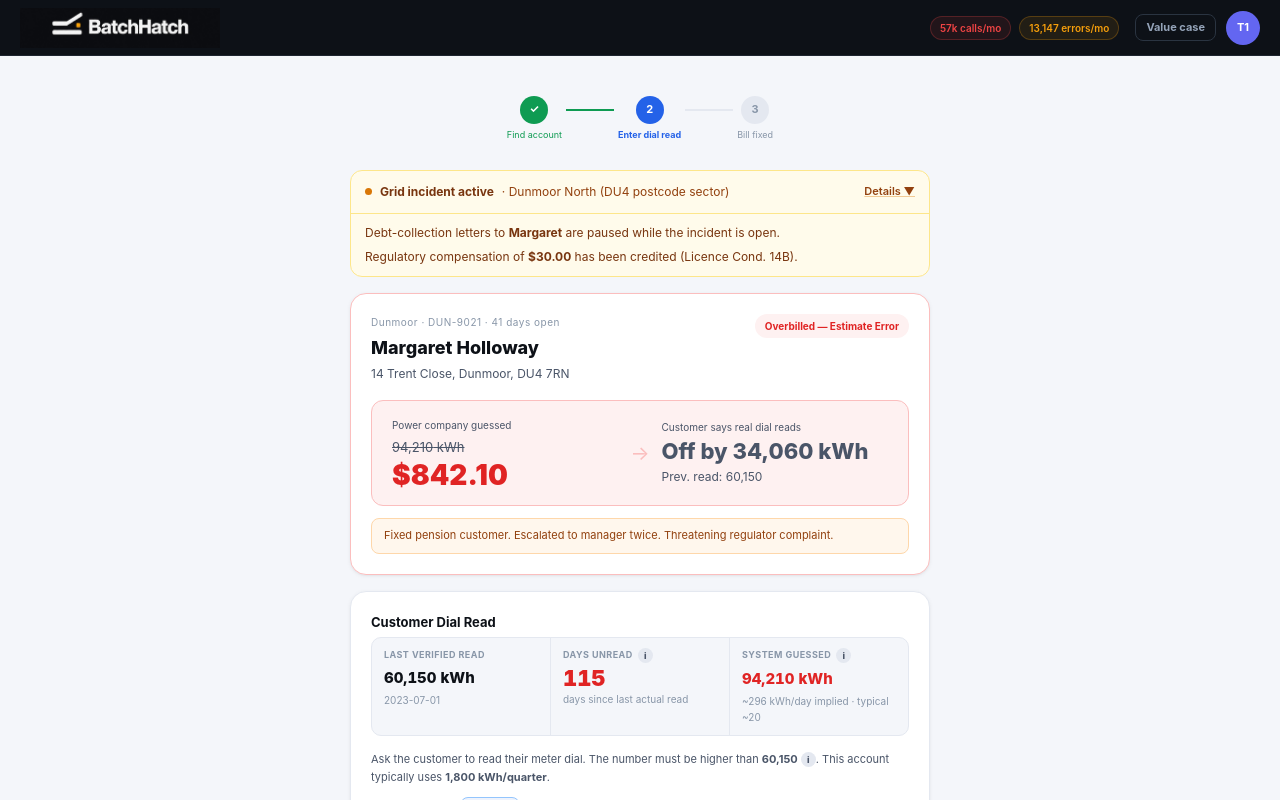
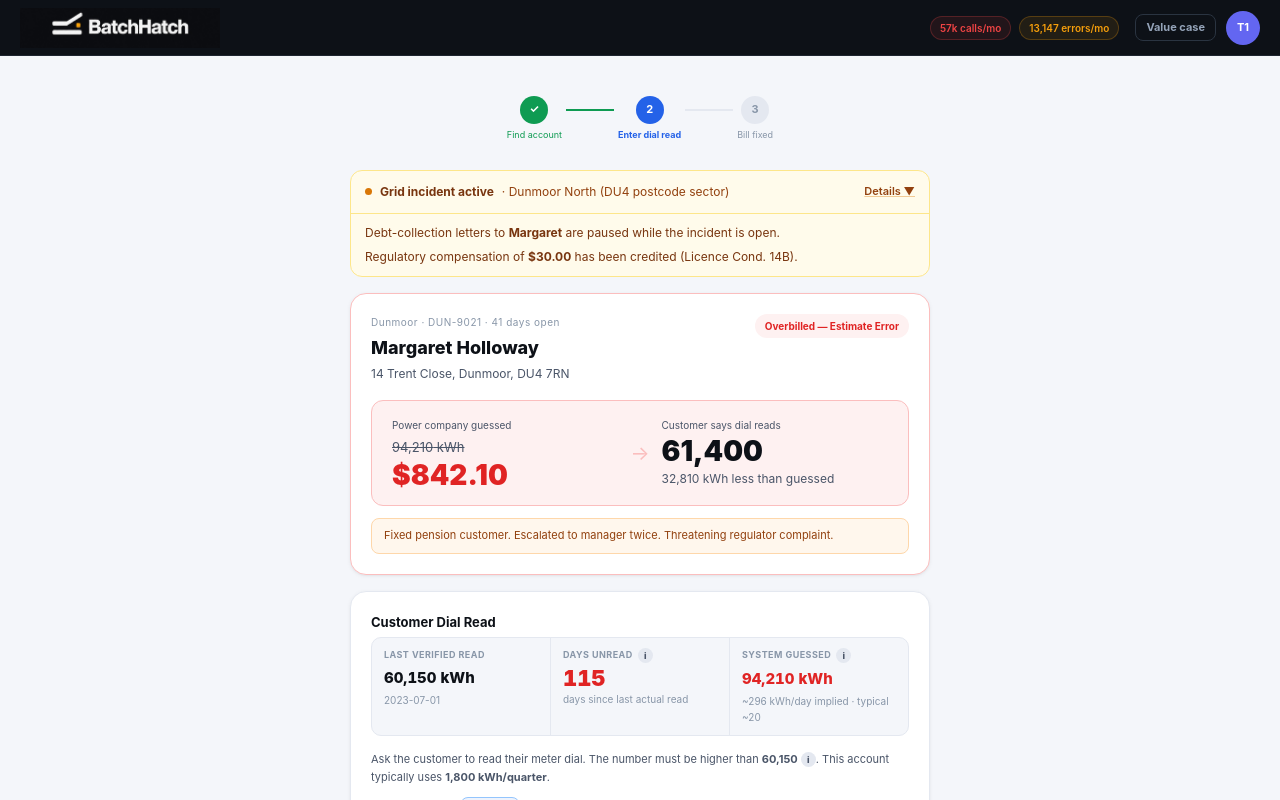
Before and after one commit to omarismail-cs/BatchHatch, a Next.js app: page / in a window 1280 px wide. Both pictures are taken after a click on the button 640 px from the left and 482 px from the top of the page. Shown: the top 800 px of the page. Built offline with nearby package versions, Linux system fonts and the light colour scheme; a web font is replaced by a local one.

Commit message:
Bill card: show customer's actual claimed dial read instead of offset

```diff
--- a/app/page.tsx
+++ b/app/page.tsx
@@ -367,14 +367,12 @@ export default function Home() {
                   </div>
                   <div style={{ fontSize: 20, color: "var(--red-mid)" }}>→</div>
                   <div>
-                    <div style={{ fontSize: 10, color: "var(--muted)", marginBottom: 4 }}>Customer says real dial reads</div>
-                    <div style={{ fontSize: 22, fontWeight: 800, color: "var(--muted)", lineHeight: 1.1 }}>
-                      {account.estimatedRead - account.previousRead > 0
-                        ? `Off by ${(account.estimatedRead - account.previousRead).toLocaleString()} kWh`
-                        : "—"}
+                    <div style={{ fontSize: 10, color: "var(--muted)", marginBottom: 4 }}>Customer says dial reads</div>
+                    <div style={{ fontSize: 28, fontWeight: 900, color: "var(--text)", lineHeight: 1 }}>
+                      {account.suggestedRead.toLocaleString()}
                     </div>
                     <div style={{ fontSize: 12, color: "var(--muted)", marginTop: 4 }}>
-                      Prev. read: {account.previousRead.toLocaleString()}
+                      {(account.estimatedRead - account.suggestedRead).toLocaleString()} kWh less than guessed
                     </div>
                   </div>
                 </div>
```
